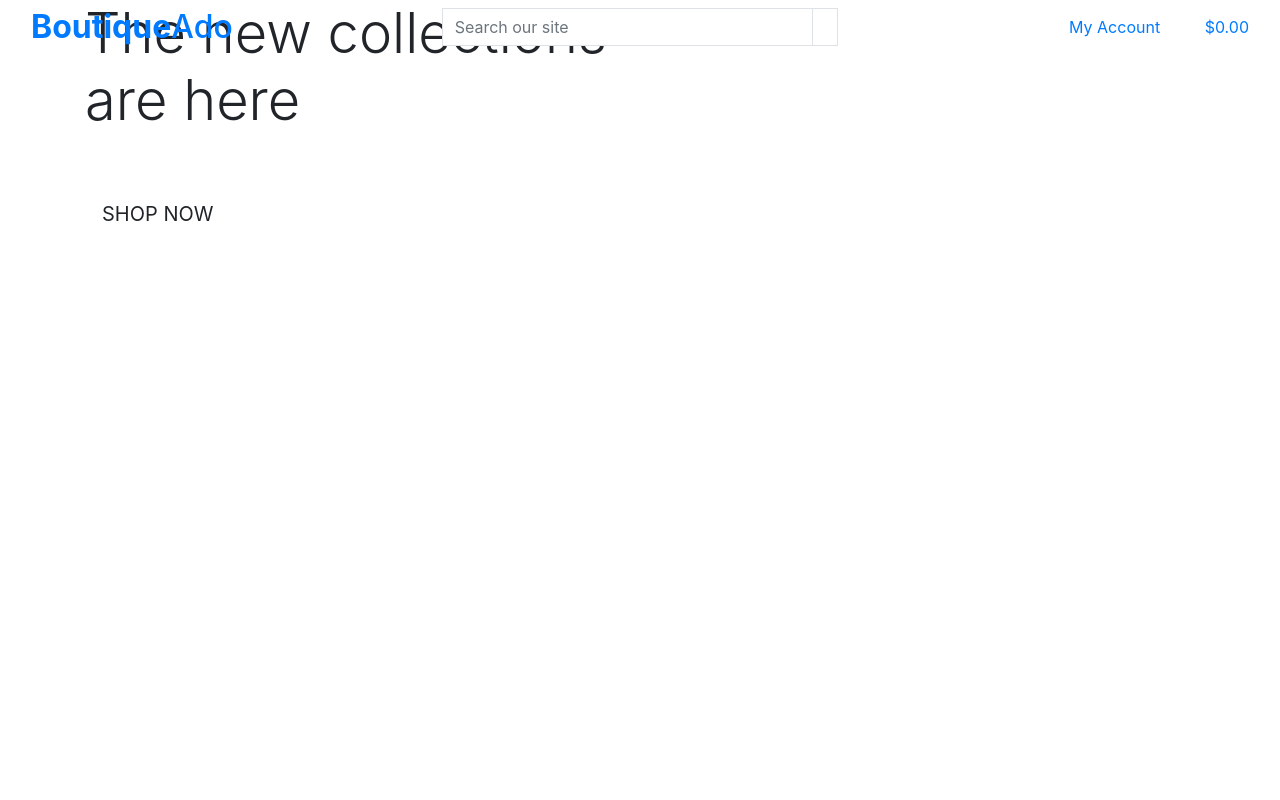
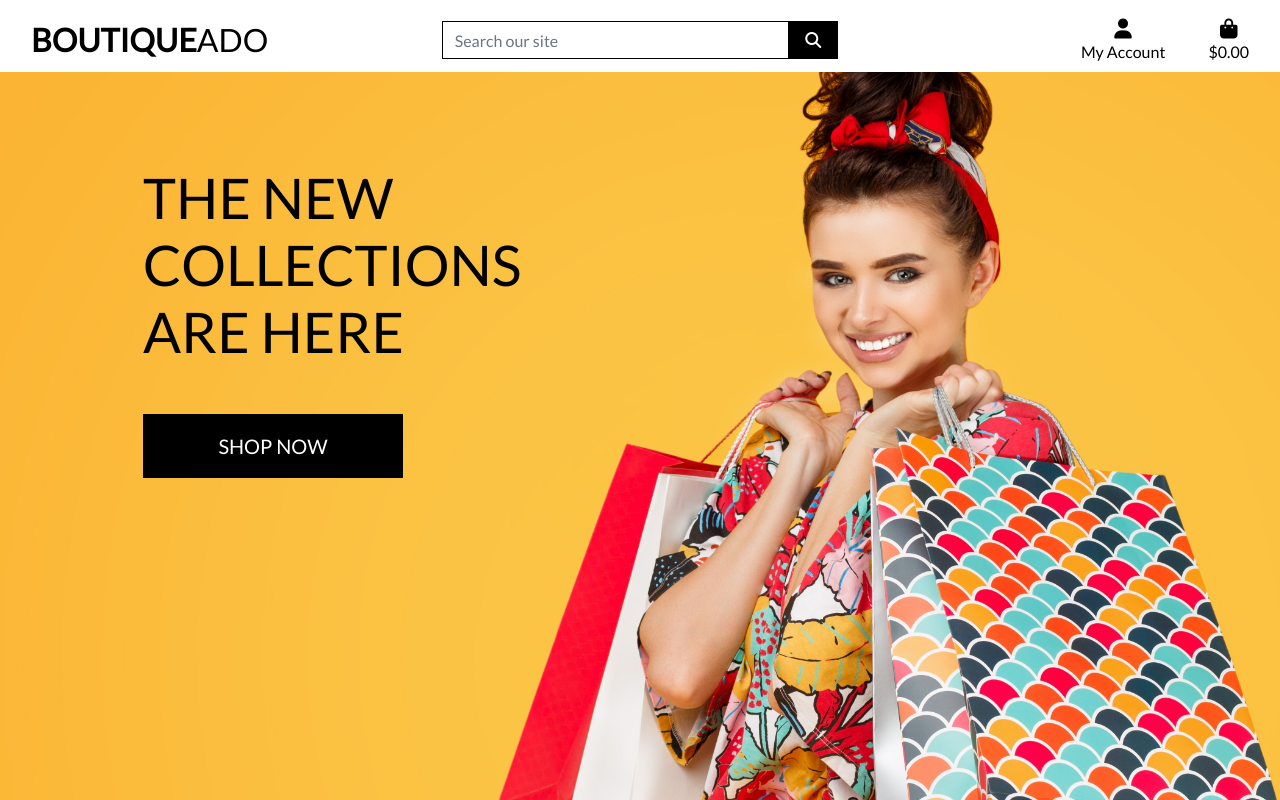
Before and after one commit to yetnetbehailu/boutique_ado_v1, a Django app: page / in a window 1280 px wide. Run offline with Django 3.2, Linux system fonts and the light colour scheme; some libraries are stand-ins or nearby versions.

Commit message:
Completed home page header & css

```diff
--- a/boutique_ado/settings.py
+++ b/boutique_ado/settings.py
@@ -145,6 +145,9 @@ USE_TZ = True
 # https://docs.djangoproject.com/en/3.2/howto/static-files/
 
 STATIC_URL = '/static/'
+STATICFILES_DIRS = (os.path.join(BASE_DIR, 'static'),)
+MEDIA_URL = "/media/"
+MEDIA_ROOT = os.path.join(BASE_DIR, 'media')
 
 # Default primary key field type
 # https://docs.djangoproject.com/en/3.2/ref/settings/#default-auto-field
--- a/boutique_ado/urls.py
+++ b/boutique_ado/urls.py
@@ -15,9 +15,11 @@ Including another URLconf
 """
 from django.contrib import admin
 from django.urls import path, include
+from django.conf import settings
+from django.conf.urls.static import static
 
 urlpatterns = [
     path('admin/', admin.site.urls),
     path('accounts/', include('allauth.urls')),
     path('', include('home.urls')),
-]
+]+ static(settings.MEDIA_URL, document_root=settings.MEDIA_ROOT)
--- /dev/null
+++ b/static/css/base.css
@@ -0,0 +1,81 @@
+html {
+    height: 100%;
+}
+
+body {
+    background: url('/media/homepage_background_cropped.jpeg') no-repeat center center fixed;
+    background-size: cover;
+    height: calc(100vh - 164px);
+    color: #555;
+    font-family: 'Lato';
+}
+
+/* from Bulma */
+.icon {
+    align-items: center;
+    display: inline-flex;
+    justify-content: center;
+    height: 1.5rem;
+    width: 1.5rem;
+}
+
+.logo-font {
+    text-transform: uppercase;
+}
+
+.main-logo-link {
+    width: fit-content;
+}
+
+.shop-now-button {
+    background: black;
+    color: white;
+    min-width: 260px;
+}
+
+.btn-black {
+    background: black;
+    color: white;
+}
+
+.shop-now-button:hover,
+.shop-now-button:active,
+.shop-now-button:focus,
+.btn-black:hover,
+.btn-black:active,
+.btn-black:focus {
+    background: #222;
+    color: white;
+}
+
+.text-black {
+    color: #000 !important;
+}
+
+.border-black {
+    border: 1px solid black !important;
+}
+
+/* -------------------------------- Media Queries */
+
+/* Slightly larger container on xl screens */
+@media (min-width: 1200px) {
+  .container {
+    max-width: 80%;
+  }
+}
+
+/* fixed top navbar only on medium and up */
+@media (min-width: 992px) {
+    .fixed-top-desktop-only {
+        position: fixed;
+        top: 0;
+        right: 0;
+        left: 0;
+        z-index: 1030;
+    }
+
+    .header-container {
+        padding-top: 164px;
+    }
+}
--- a/templates/base.html
+++ b/templates/base.html
@@ -17,6 +17,9 @@
         {% block corecss%}
         <!-- Bootstrap CSS -->
         <link rel="stylesheet" href="https://stackpath.bootstrapcdn.com/bootstrap/4.4.1/css/bootstrap.min.css" integrity="sha384-Vkoo8x4CGsO3+Hhxv8T/Q5PaXtkKtu6ug5TOeNV6gBiFeWPGFN9MuhOf23Q9Ifjh" crossorigin="anonymous">
+        <link rel="stylesheet" href="https://fonts.googleapis.com/css2?family=Lato&display=swap">
+        <link rel="stylesheet" href="{% static 'css/base.css' %}">
+
         {% endblock %}
 
         {% block extra_css%}
@@ -24,6 +27,8 @@
         {% endblock %}
 
         {% block corejs %}
+        <!-- fontawsome kit code -->
+        <script src="https://kit.fontawesome.com/7affb92732.js" crossorigin="anonymous"></script>
         <!-- Optional JavaScript -->
         <!-- jQuery first, then Popper.js, then Bootstrap JS -->
         <script src="https://code.jquery.com/jquery-3.6.0.min.js" integrity="sha256-/xUj+3OJU5yExlq6GSYGSHk7tPXikynS7ogEvDej/m4=" crossorigin="anonymous"></script>
@@ -39,7 +44,7 @@
     </head>
     <body>
         <header class="container-fluid fixed-top">
-            <div class="row">
+            <div id="topnav" class="row bg-white pt-lg-2 d-none d-lg-flex">
                 <div class="col-12 col-lg-4 my-auto py-1 py-lg-0 text-center text-lg-left">
                     <a href="{% url 'home' %}" class="nav-link main-logo-link">
                         <h2 class="logo-font text-black my-0"><strong>Boutique</strong>Ado</h2>
@@ -82,7 +87,7 @@
                             </div>
                         </li>
                         <li class="list-inline-item">
-                            <a class="{% if grand_total %}text-info font-weight-bold{% else %}text-black{% endif %} nav-link" href="{% url 'view_bag' %}">
+                            <a class="{% if grand_total %}text-info font-weight-bold{% else %}text-black{% endif %} nav-link" href="">
                                 <div class="text-center">
                                     <div><i class="fas fa-shopping-bag fa-lg"></i></div>
                                     <p class="my-0">
```
Also changed, not shown: media/homepage_background_cropped.jpeg (added).
